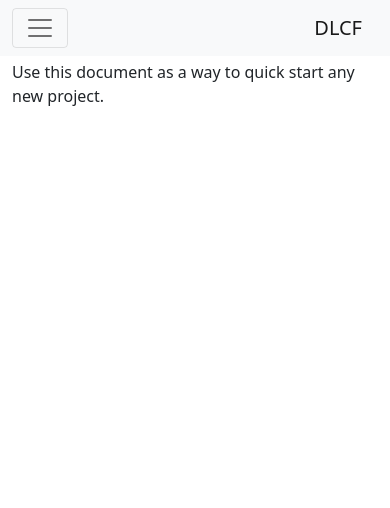
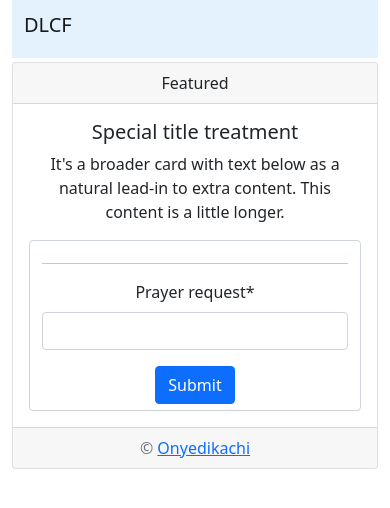
Before and after one commit to onyedikachi-david/dlcf-conf, a Django app: page /request_form/ in a window 390 px wide. Shown: the top 508 px of the page. Run offline with Django 3.2, Linux system fonts and the light colour scheme; some libraries are stand-ins or nearby versions.

Commit message:
added templates

```diff
--- a/dlcf/templates/base.html
+++ b/dlcf/templates/base.html
@@ -36,12 +36,13 @@
   <body>
 
     <div class="mb-1">
+         {% if request.user.is_superuser %}
       <nav class="navbar navbar-expand-md navbar-light bg-light">
         <div class="container-fluid">
           <button class="navbar-toggler navbar-toggler-right" type="button" data-bs-toggle="collapse" data-bs-target="#navbarSupportedContent" aria-controls="navbarSupportedContent" aria-expanded="false" aria-label="Toggle navigation">
             <span class="navbar-toggler-icon"></span>
           </button>
-          <a class="navbar-brand" href="{% url 'home' %}">DLCF</a>
+          <a class="navbar-brand" href="{% url 'home' %}">DLCF Anonymous Request</a>
 
           <div class="collapse navbar-collapse" id="navbarSupportedContent">
             <ul class="navbar-nav mr-auto">
@@ -74,6 +75,17 @@
           </div>
         </div>
       </nav>
+{% else %}
+      <div class="container">
+<nav class="navbar navbar-light" style="background-color: #e3f2fd;">
+  <div class="container-fluid">
+    <span class="navbar-brand mb- h1">DLCF</span>
+  </div>
+</nav>
+      </div>
+
+    {% endif %}
+
 
     </div>
 
@@ -105,5 +117,6 @@
     </script>
     {% endcomment %}
     {% endblock inline_javascript %}
+      <script src="https://unpkg.com/htmx.org@1.6.0"></script>
   </body>
 </html>
--- a/dlcf/templates/pages/home.html
+++ b/dlcf/templates/pages/home.html
@@ -1 +1,45 @@
 {% extends "base.html" %}
+
+
+{% load crispy_forms_filters %}
+{% load static %}
+{% load crispy_forms_tags %}
+
+{% block content %}
+
+
+  <div class="card text-center">
+  <div class="card-header">
+    Featured
+  </div>
+  <div class="card-body">
+    <h5 class="card-title">Special title treatment</h5>
+    <p class="card-text">It's a broader card with text below as a natural lead-in to extra content. This content is a little longer.</p>
+{#    <a href="#" class="btn btn-primary">Go somewhere</a>#}
+
+<div hx-select=".form-control">
+    <form method="post" action={% url "request-form" %} class="form-control"
+        hx-boost="true"
+        hx-target="this"
+        hx-swap="outerHTML"
+        hx-trigger="once">
+        <hr/>
+
+
+        {% csrf_token %}
+        {{ form|crispy }}
+
+{#        {% if not request.htmx %}#}
+          <input class="btn btn-primary" type="submit" name="Save" />
+{#        {% else %}#}
+{#          <img class="htmx-indicator" src="{% static 'img/three-dots.svg'%}"/>#}
+{#        {% endif %}#}
+    </form>
+  </div>
+  </div>
+  <div class="card-footer text-muted">
+{#    <a>By (David Anyatonwu) w/ Django</a>#}
+     <span>© </span><a href="https://www.linkedin.com/in/david-anyatonwu-79165988">Onyedikachi</a>
+  </div>
+</div>
+{% endblock content %}
--- a/dlcf/users/admin.py
+++ b/dlcf/users/admin.py
@@ -4,13 +4,13 @@ from django.contrib.auth import get_user_model
 from django.utils.translation import gettext_lazy as _
 
 from dlcf.users.forms import UserChangeForm, UserCreationForm
+from dlcf.users.models import AnonymousMessage
 
 User = get_user_model()
 
 
 @admin.register(User)
 class UserAdmin(auth_admin.UserAdmin):
-
     form = UserChangeForm
     add_form = UserCreationForm
     fieldsets = (
@@ -32,3 +32,6 @@ class UserAdmin(auth_admin.UserAdmin):
     )
     list_display = ["username", "name", "is_superuser"]
     search_fields = ["name"]
+
+
+admin.site.register(AnonymousMessage)
```
Also changed, not shown: dlcf/templates/pages/success.html (added, +24 -0 lines).
